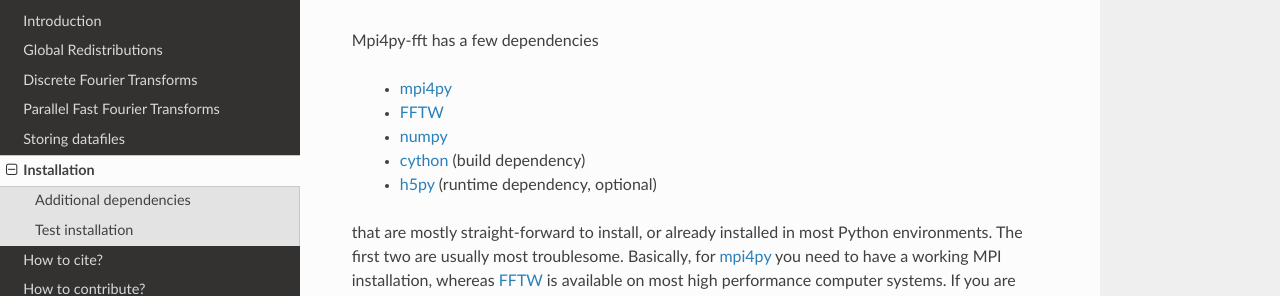
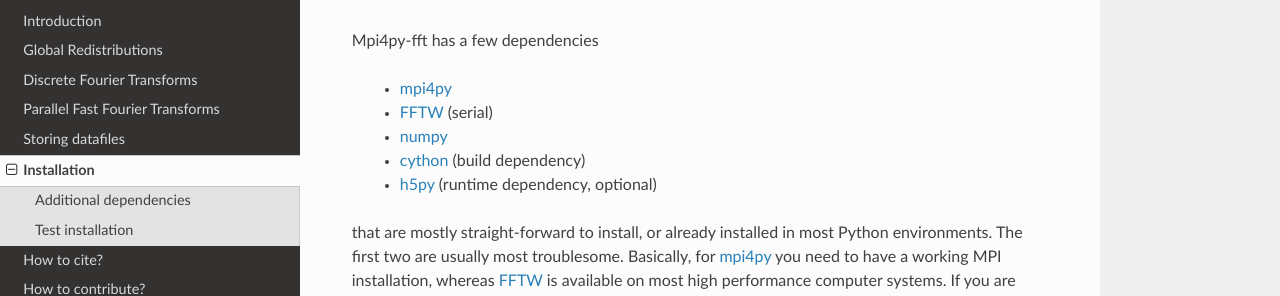
Before and after one commit to mpi4py/mpi4py-fft, a Sphinx documentation site: the page built from docs/source/installation.rst, in a window 1280 px wide and 900 px high. Shown: the part 131-427 px from the top of the window. Built offline with Sphinx 7.4.7 and the Read the Docs theme 2.0.0, drawn with Linux system fonts in a browser that asks for light colours.

Commit message:
Documenting that we are using serial FFTW libraries

```diff
--- a/README.rst
+++ b/README.rst
@@ -28,8 +28,8 @@ that allows for any index set of a multidimensional array to be distributed. We
 can distribute just one index (a slab decomposition), two index sets (pencil
 decomposition) or even more for higher-dimensional arrays.
 
-In mpi4py-fft there is also included a Python interface to the
-`FFTW <http://www.fftw.org>`_ library. This interface can be used without MPI,
+mpi4py-fft comes with its own Python interface to the serial
+`FFTW <http://www.fftw.org>`_ library. This interface can be used
 much like `pyfftw <https://hgomersall.github.io/pyFFTW/>`_, and even for
 real-to-real transforms, like discrete cosine or sine transforms.
 
@@ -63,7 +63,7 @@ Note that mpi4py-fft depends on Python packages
     * numpy
     * cython
 
-and the C-library
+and the serial C-library
 
     * `FFTW <http://www.fftw.org>`_
 
--- a/docs/source/installation.rst
+++ b/docs/source/installation.rst
@@ -4,7 +4,7 @@ Installation
 Mpi4py-fft has a few dependencies
 
     * `mpi4py`_
-    * `FFTW`_
+    * `FFTW`_ (serial)
     * `numpy`_
     * `cython`_ (build dependency)
     * `h5py`_ (runtime dependency, optional)
```
